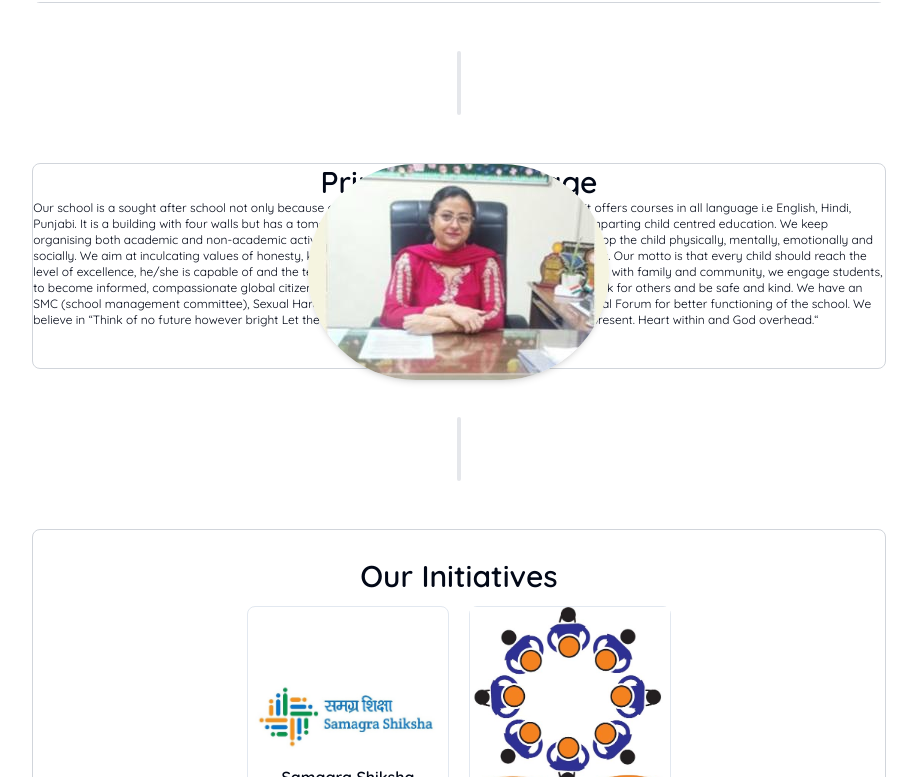
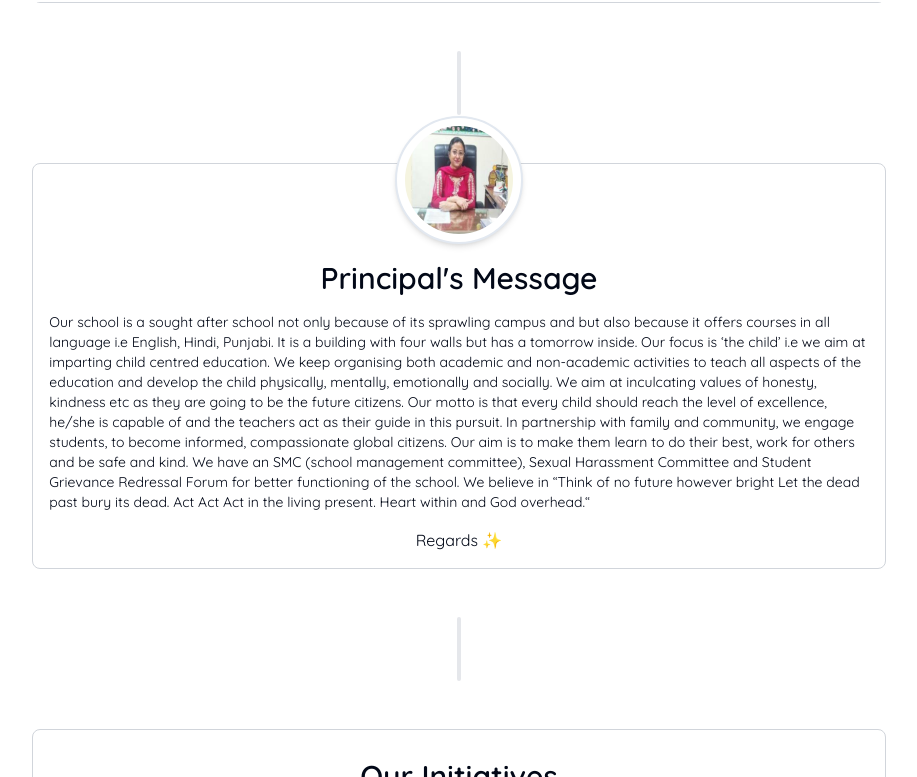
Before and after one commit to abhey-gupta/gmhs-pocket1-manimajra-website, a Next.js app: page / in a window 1280 px wide. Shown: the part 963-1740 px from the top of the page, without its empty margins (181-1098 px from the left). Built offline with nearby package versions, Linux system fonts and the light colour scheme.

Commit message:
principal image fix

```diff
--- a/app/page.jsx
+++ b/app/page.jsx
@@ -1,11 +1,11 @@
 import Image from "next/image";
 import SchoolImage from "@/public/school.png";
+import PrincipalImage from "@/public/principal.jpeg";
 import Logo1 from "@/public/logo/logo1.jpg";
 import Logo2 from "@/public/logo/logo2.jpg";
 import SectionDivider from "@/components/SectionDivider";
 import { AnnounceIcon } from "@/public/icons/announce/Announce";
 import Footer from "@/components/Footer";
-import PrincipalMessage from "@/sections/PrincipalMessage";
 import Initiatives from "@/sections/Initiatives";
 
 const announcements = [
@@ -91,7 +91,38 @@ export default function Home() {
 
       <SectionDivider />
 
-      <PrincipalMessage />
+      <section
+        id="about"
+        className="scale-95 md:scale-100 border w-full md:w-2/3 md:mx-auto border-gray-300 flex flex-col items-center mt-10 rounded-lg"
+      >
+        <div className="w-32 h-32 rounded-full absolute -translate-y-12 p-2 border-2 bg-white shadow-md">
+          <Image src={PrincipalImage} className="rounded-full aspect-square" />
+        </div>
+        <h1 className="font-semibold text-2xl md:text-3xl mt-24">
+          Principal's Message
+        </h1>
+        <p className="text-xs md:text-sm m-4">
+          Our school is a sought after school not only because of its sprawling
+          campus and but also because it offers courses in all language i.e
+          English, Hindi, Punjabi. It is a building with four walls but has a
+          tomorrow inside. Our focus is ‘the child’ i.e we aim at imparting
+          child centred education. We keep organising both academic and
+          non-academic activities to teach all aspects of the education and
+          develop the child physically, mentally, emotionally and socially. We
+          aim at inculcating values of honesty, kindness etc as they are going
+          to be the future citizens. Our motto is that every child should reach
+          the level of excellence, he/she is capable of and the teachers act as
+          their guide in this pursuit. In partnership with family and community,
+          we engage students, to become informed, compassionate global citizens.
+          Our aim is to make them learn to do their best, work for others and be
+          safe and kind. We have an SMC (school management committee), Sexual
+          Harassment Committee and Student Grievance Redressal Forum for better
+          functioning of the school. We believe in “Think of no future however
+          bright Let the dead past bury its dead. Act Act Act in the living
+          present. Heart within and God overhead.“
+        </p>
+        <span className="text-md px-4 mb-4">Regards ✨ </span>
+      </section>
 
       <SectionDivider />
 
--- a/sections/PrincipalMessage.jsx
+++ /dev/null
@@ -1,41 +0,0 @@
-import PrincipalImage from "@/public/principal.jpeg";
-import Image from "next/image";
-
-const PrincipalMessage = () => {
-  return (
-    <section
-      id="about"
-      className="scale-95 md:scale-100 border w-full md:w-2/3 md:mx-auto border-gray-300 flex flex-col items-center mt-10 rounded-lg"
-    >
-      <div className="w-32 h-32 rounded-full absolute -translate-y-12 p-2 border-2 bg-white shadow-md">
-        <Image src={PrincipalImage} className="rounded-full aspect-square" />
-      </div>
-      <h1 className="font-semibold text-2xl md:text-3xl mt-24">
-        Principal's Message
-      </h1>
-      <p className="text-xs md:text-sm m-4">
-        Our school is a sought after school not only because of its sprawling
-        campus and but also because it offers courses in all language i.e
-        English, Hindi, Punjabi. It is a building with four walls but has a
-        tomorrow inside. Our focus is ‘the child’ i.e we aim at imparting child
-        centred education. We keep organising both academic and non-academic
-        activities to teach all aspects of the education and develop the child
-        physically, mentally, emotionally and socially. We aim at inculcating
-        values of honesty, kindness etc as they are going to be the future
-        citizens. Our motto is that every child should reach the level of
-        excellence, he/she is capable of and the teachers act as their guide in
-        this pursuit. In partnership with family and community, we engage
-        students, to become informed, compassionate global citizens. Our aim is
-        to make them learn to do their best, work for others and be safe and
-        kind. We have an SMC (school management committee), Sexual Harassment
-        Committee and Student Grievance Redressal Forum for better functioning
-        of the school. We believe in “Think of no future however bright Let the
-        dead past bury its dead. Act Act Act in the living present. Heart within
-        and God overhead.“
-      </p>
-      <span className="text-md px-4 mb-4">Regards ✨ </span>
-    </section>
-  );
-};
-
-export default PrincipalMessage;
```
